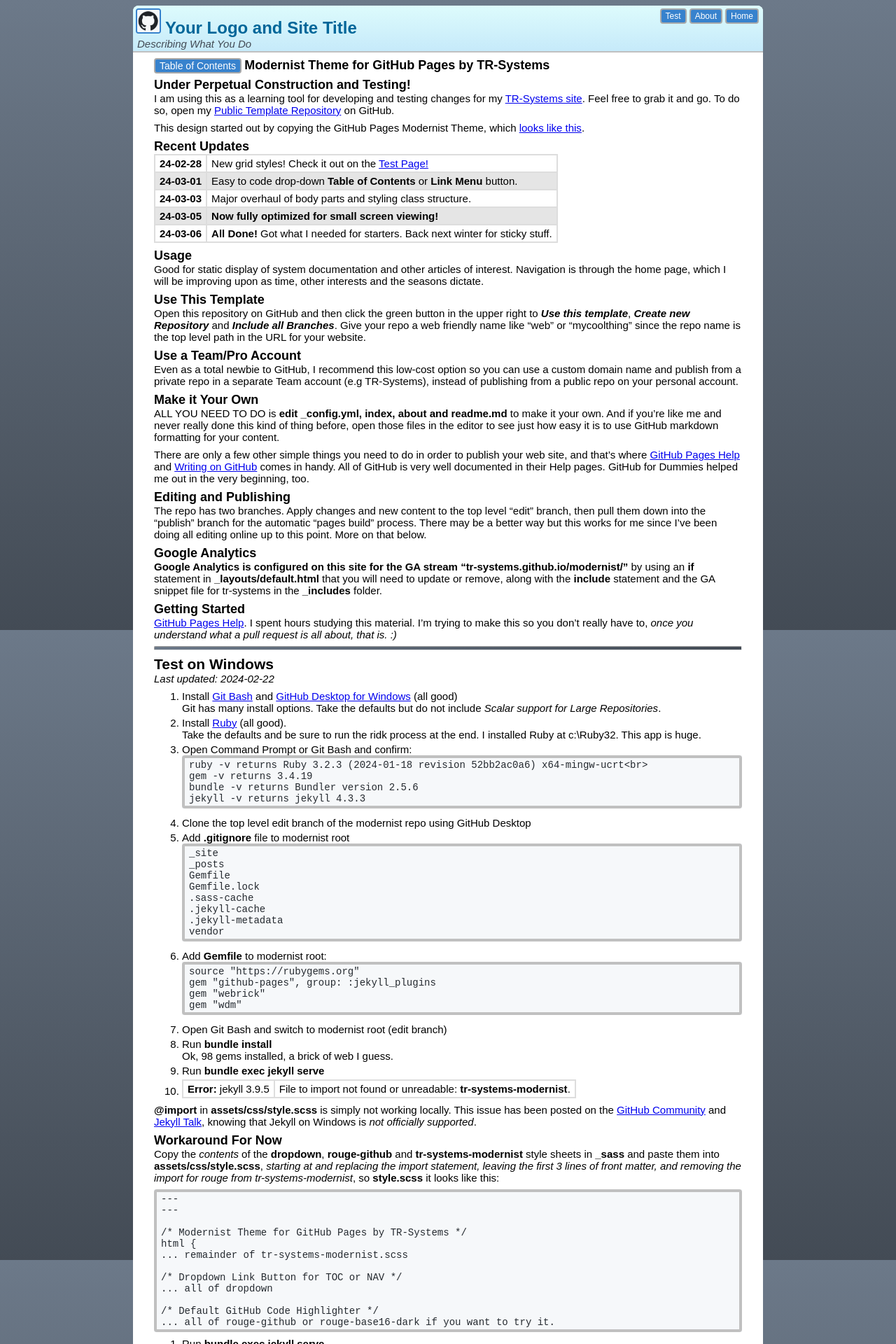
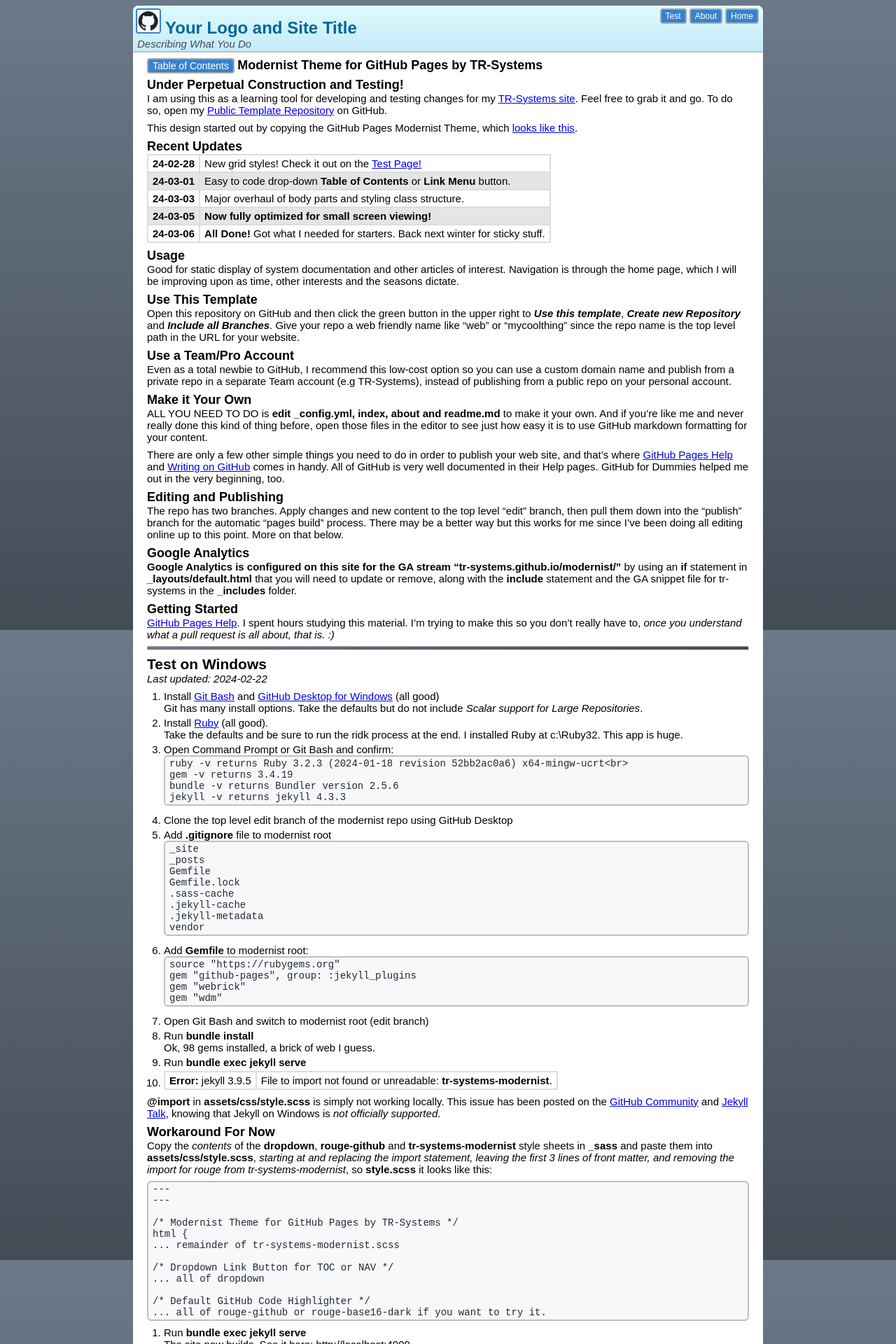
Before and after one commit to TR-Systems/modernist, a Jekyll site: the page built from index.md, in a window 1280 px wide. Shown: the top 1920 px of the page at 70% size. Built offline with Jekyll 4.4.1, drawn with Linux system fonts in a browser that asks for light colours; our own code applies the rules of GitHub Pages for plain Markdown files.

Commit message:
Update tr-systems-modernist.scss

```diff
--- a/_sass/tr-systems-modernist.scss
+++ b/_sass/tr-systems-modernist.scss
@@ -15,10 +15,6 @@
   margin: 0;
 }
 
-header, section, footer {
-  display:block;
-}
-
 .wrapper {
   width: 900px;
   position: relative;
@@ -27,7 +23,7 @@
   border-radius: 8px;
   background: white;
 
-  .content {margin: 0 30px 0}
+  .content {margin: 0 20px 0}
 }
 
 .header {
@@ -85,7 +81,7 @@
       font-size: 12px;
       text-align: center;
       text-decoration: none;
-      strong {font-weight: normal;}
+      font-weight: normal;
     }
   }
 }
@@ -136,6 +132,8 @@
   margin: 0 0 8px;
 }
 
+ol, ul {padding-left: 24px;}
+
 li:not(:last-child) {
   padding-bottom: 4px;
 }
@@ -147,8 +145,8 @@
 
 pre {
   padding: 2px 6px;
-  border: 4px solid silver;
-  border-radius: 4px;
+  border: 2px solid silver;
+  border-radius: 6px;
   background: aliceblue;
 }
 
@@ -176,9 +174,9 @@
 
 blockquote {
   font-size: 14px;
-  margin: 0 0 12px;
+  margin: 4px 0 8px;
   padding: 2px 6px;
-  border: 4px solid silver;
+  border: 2px solid silver;
   border-radius: 6px;
   background: aliceblue;
 
```
